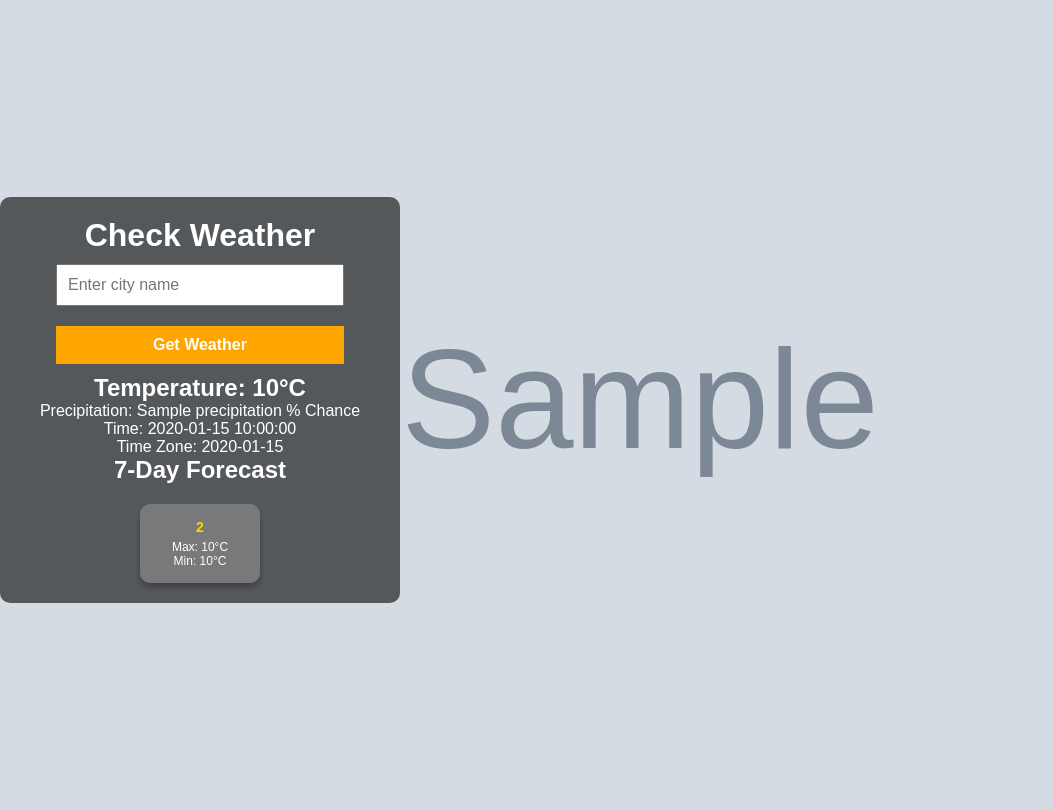
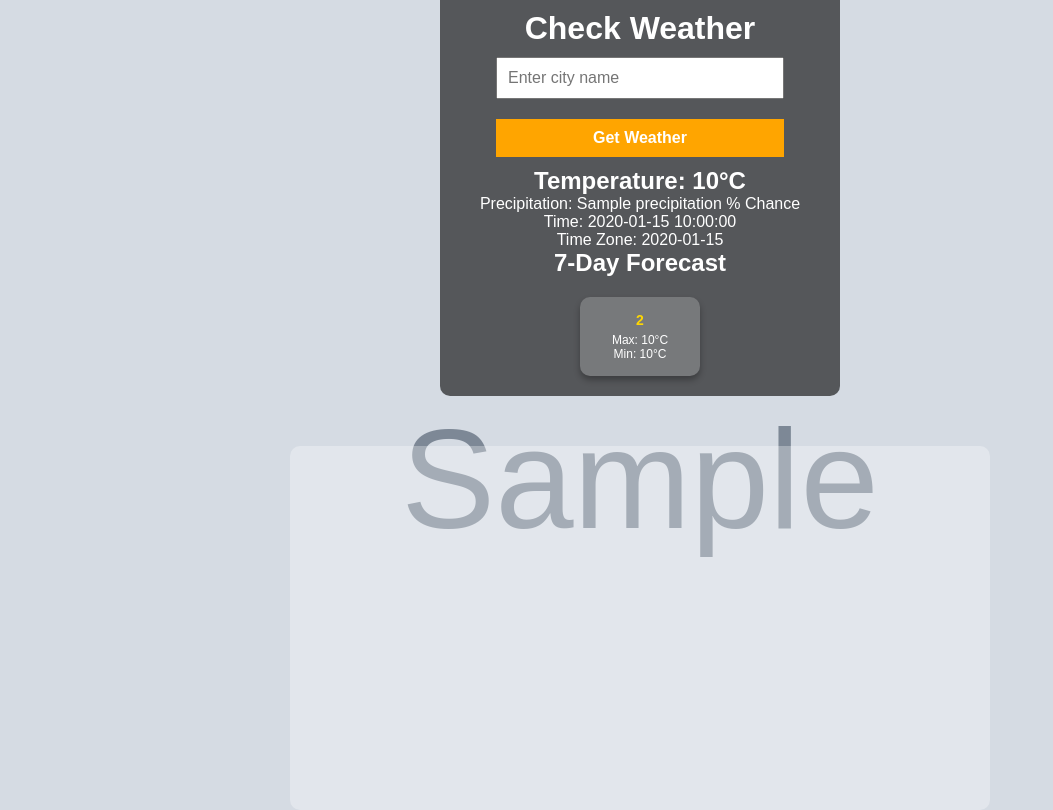
Before and after one commit to nasfurion/weather-flask, a Flask app: template templates/index.html in a window 1280 px wide. Shown: the whole page, without its empty margins (0-1053 px from the left). Before the commit the page ends 603 px from the top, so only its background shows below. Run offline with Flask 3, Linux system fonts and the light colour scheme; the template is opened without the code that fills it: most values are stand-ins (such as "Sample title", 1, 10 or a date in 2020); grey boxes marked "Sample" are stand-in pictures; some libraries are stand-ins or nearby versions.

Commit message:
Graph looks ok

```diff
--- a/templates/index.html
+++ b/templates/index.html
@@ -107,7 +107,7 @@
         }
     </style>
 </head>
-<body>
+<body style="flex-direction: column;">
     <div class="container">
         <h1>Check Weather</h1>
         <form method="post">
@@ -136,65 +136,128 @@
         {% endif %}
     </div>
 
-    <canvas id="weatherChart" width="200" height="200"></canvas>
+    {% if weather %}
+
+        <div class="chart-container">
+            <canvas id="weatherChart"></canvas>
+        </div>
+
+    {% endif %}
+
+    <style>
+        .chart-container {
+            width: 100%; /* Full width of the parent container */
+            max-width: 700px; /* Limit the maximum width */
+            height: 400px; /* Set a fixed height for the chart */
+            margin: 0 auto; /* Center the chart */
+            background-color: rgba(255, 255, 255, 0.3); /* Optional: Add a background color */
+            border-radius: 10px; /* Optional: Add rounded corners */
+            padding: 10px; /* Optional: Add padding */
+            position: relative;
+            display: inline-block;
+            margin-top: 50px; /* Space between the chart and the gallery */
+        }
+
+        #weatherChart {
+            width: 100% !important; /* Full width of the parent container */
+            height: 100% !important; /* Full height of the parent container */
+        }
+    </style>
+
 
     <script>
-        // Parse the graph data passed from Flask
         const dailyData = JSON.parse('{{ graph | safe }}');
 
-        console.log('Weather Data:', dailyData);
-
-        // Get the canvas context
         const ctx = document.getElementById('weatherChart').getContext('2d');
 
-        // Create the bar chart
         const weatherChart = new Chart(ctx, {
             type: 'line',
             data: {
-                labels: dailyData.time, // Use the time array for x-axis labels
+                labels: dailyData.time,
                 datasets: [
                     {
                         label: 'Max Temperature (°C)',
-                        data: dailyData.temperature_2m_max, // Max temperatures
-                        backgroundColor: 'rgba(255, 99, 132, 0.6)', // Bar color
-                        borderColor: 'rgba(255, 99, 132, 1)', // Border color
-                        borderWidth: 1
+                        data: dailyData.temperature_2m_max,
+                        backgroundColor: 'rgba(255, 99, 132, 0.2)',
+                        borderColor: 'rgba(255, 99, 132, 1)',
+                        borderWidth: 2,
+                        pointBackgroundColor: 'rgba(255, 99, 132, 1)',
+                        pointRadius: 4,
+                        fill: false
                     },
                     {
                         label: 'Min Temperature (°C)',
-                        data: dailyData.temperature_2m_min, // Min temperatures
-                        backgroundColor: 'rgba(54, 162, 235, 0.6)', // Bar color
-                        borderColor: 'rgba(54, 162, 235, 1)', // Border color
-                        borderWidth: 1
+                        data: dailyData.temperature_2m_min,
+                        backgroundColor: 'rgba(54, 162, 235, 0.2)',
+                        borderColor: 'rgba(54, 162, 235, 1)',
+                        borderWidth: 2,
+                        pointBackgroundColor: 'rgba(54, 162, 235, 1)',
+                        pointRadius: 4,
+                        fill: false
                     }
                 ]
             },
             options: {
-                responsive: true,
+                responsive: false,
+                maintainAspectRatio: false, // Allow the chart to resize dynamically
                 title: {
                     display: true,
-                    text: 'Daily Temperatures'
+                    text: 'Daily Temperatures',
+                    fontSize: 18,
+                    fontColor: '#333'
                 },
                 scales: {
                     xAxes: [{
-                        type: 'category', // Ensure the x-axis is treated as categories
+                        type: 'category',
                         scaleLabel: {
                             display: true,
-                            labelString: 'Date'
+                            labelString: 'Date',
+                            fontSize: 14,
+                            fontColor: '#333'
                         },
                         gridLines: {
-                            display: false // Optional: Hide grid lines for x-axis
+                            display: true,
+                            color: 'rgba(200, 200, 200, 0.3)'
+                        },
+                        ticks: {
+                            fontSize: 12,
+                            fontColor: '#333'
                         }
                     }],
                     yAxes: [{
                         scaleLabel: {
                             display: true,
-                            labelString: 'Temperature (°C)'
+                            labelString: 'Temperature (°C)',
+                            fontSize: 14,
+                            fontColor: '#333'
                         },
                         ticks: {
-                            beginAtZero: true // Ensure y-axis starts at 0
+                            beginAtZero: false,
+                            fontSize: 12,
+                            fontColor: '#333',
+                            callback: function(value) {
+                                return value + '°C';
+                            }
+                        },
+                        gridLines: {
+                            display: true,
+                            color: 'rgba(200, 200, 200, 0.3)'
                         }
                     }]
+                },
+                legend: {
+                    display: true,
+                    labels: {
+                        fontSize: 12,
+                        fontColor: '#333'
+                    }
+                },
+                tooltips: {
+                    callbacks: {
+                        label: function(tooltipItem, data) {
+                            return `${data.datasets[tooltipItem.datasetIndex].label}: ${tooltipItem.yLabel}°C`;
+                        }
+                    }
                 }
             }
         });
```
